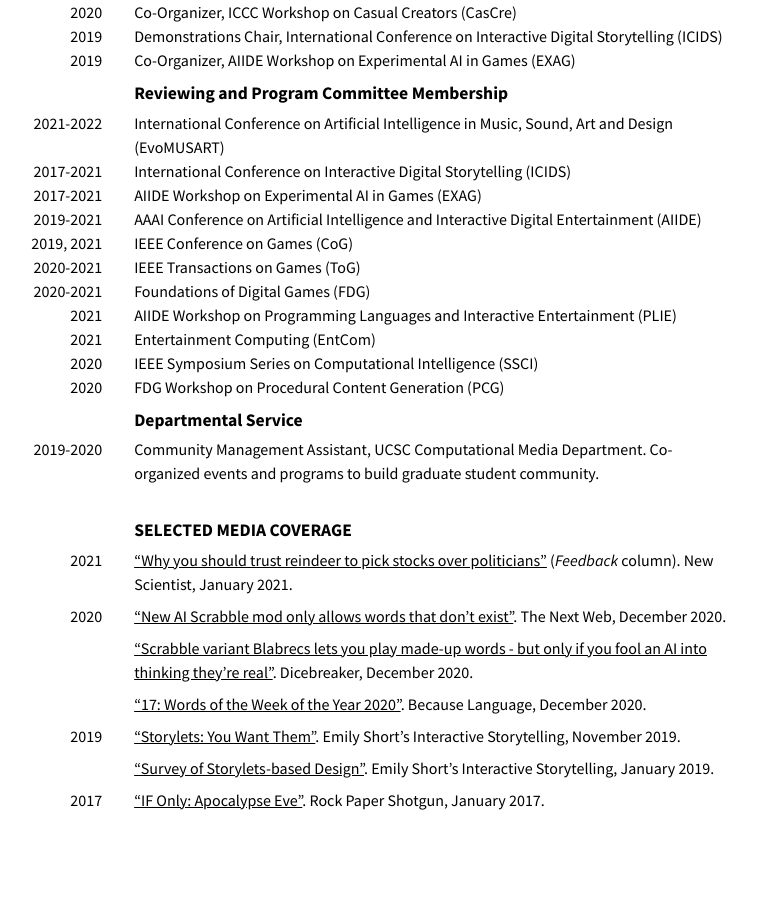
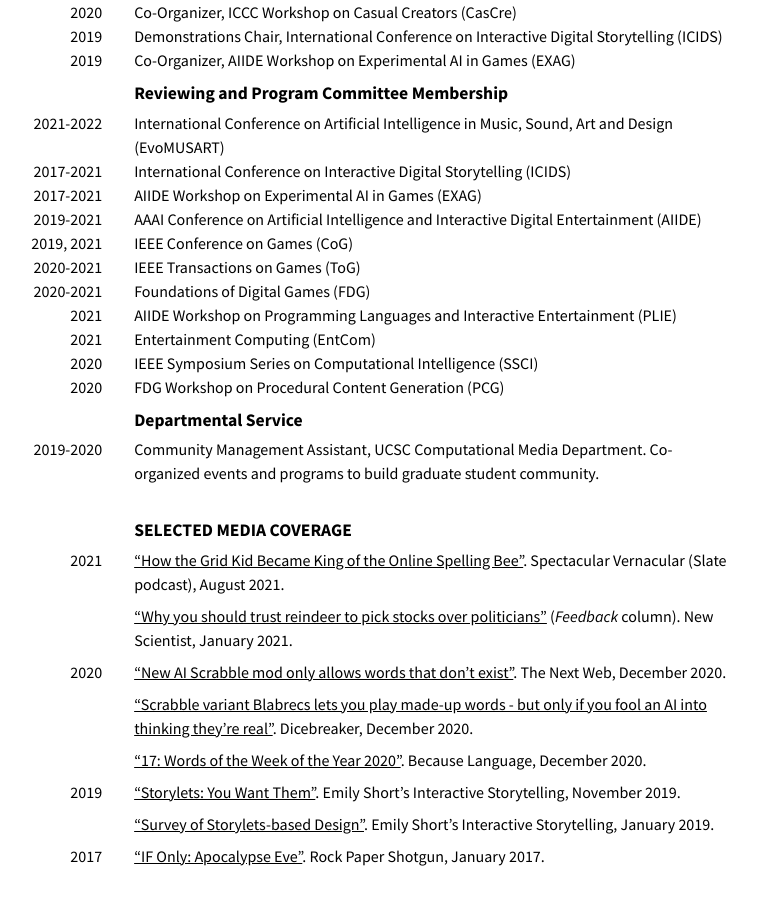
Before and after one commit to mkremins/mkremins.github.io, a Jekyll site: the page built from cv/index.html, in a window 1280 px wide and 900 px high, scrolled down 5541 px. Shown: the whole window, without its empty margins (260-1017 px from the left). Built offline with Jekyll 4.4.1, drawn with Linux system fonts in a browser that asks for light colours; before the commit the page ends 6385 px from its top, so only the background shows below that.

Commit message:
Add media coverage entry for Spectacular Vernacular

```diff
--- a/cv/index.html
+++ b/cv/index.html
@@ -378,6 +378,10 @@ layout: null
     </section>
     <section id="media">
       <h2>Selected Media Coverage</h2>
+      <div class="dated-entry">
+        <div class="dated-date">2021</div>
+        <div class="dated-content"><a href="https://slate.com/podcasts/spectacular-vernacular/2021/08/are-you-spectacular-vernaculars-next-spelling-bee-champion">“How the Grid Kid Became King of the Online Spelling Bee”</a>. Spectacular Vernacular (Slate podcast), August 2021.</div>
+      </div>
       <!--
       <div class="dated-entry">
         <div class="dated-date">2021</div>
@@ -385,7 +389,7 @@ layout: null
       </div>
       -->
       <div class="dated-entry">
-        <div class="dated-date">2021</div>
+        <div class="dated-date"></div>
         <div class="dated-content"><a href="https://www.newscientist.com/article/mg24933162-600-why-you-should-trust-reindeer-to-pick-stocks-over-politicians/">“Why you should trust reindeer to pick stocks over politicians”</a> (<em>Feedback</em> column). New Scientist, January 2021.</div>
       </div>
       <!--
```
